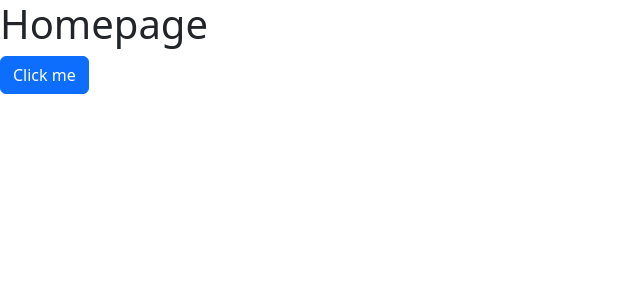
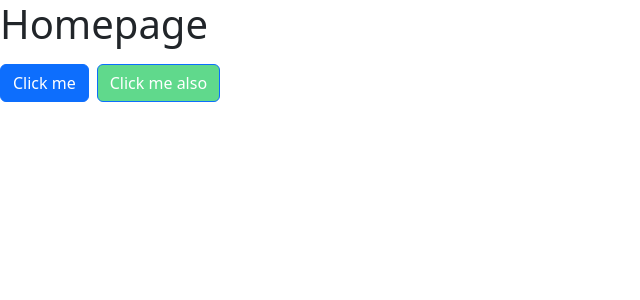
Before and after one commit to no92one/REACT_Olika_CCS-verktyg, a React (Vite) app in the folder client/: page / in a window 1280 px wide. Shown: the top 300 px of the page, without its empty margins (0-640 px from the left). Built offline with nearby package versions, Linux system fonts and the light colour scheme.

Commit message:
added custom css in bootstrap

```diff
--- a/client/src/App.jsx
+++ b/client/src/App.jsx
@@ -4,5 +4,10 @@ export default function App() {
   return <>
     <h1>Homepage</h1>
     <Button variant="primary">Click me</Button>
+    {/*
+    "btn-mycolor"- är en egen custom färg som finns i index.css
+    "m-2" - är bootstrap, inte react-bootstrap, sätt att lägga till margin i komponenter
+    */}
+    <Button className='btn-mycolor m-2'>Click me also</Button>
   </>
 }
--- a/client/src/index.css
+++ b/client/src/index.css
@@ -1,3 +1,11 @@
 body {
   margin: 0;
 }
+
+.btn-mycolor {
+  background-color: #60d98c;
+  color: white;
+}
+.btn-mycolor:hover {
+  background-color: #367d50;
+}
--- a/client/src/main.jsx
+++ b/client/src/main.jsx
@@ -1,10 +1,11 @@
 import { StrictMode } from 'react'
 import { createRoot } from 'react-dom/client'
-import './index.css'
 import App from './App.jsx'
 
 // Importing the Bootstrap CSS
 import 'bootstrap/dist/css/bootstrap.min.css';
+
+import './index.css'
 
 createRoot(document.getElementById('root')).render(
   <StrictMode>
```
